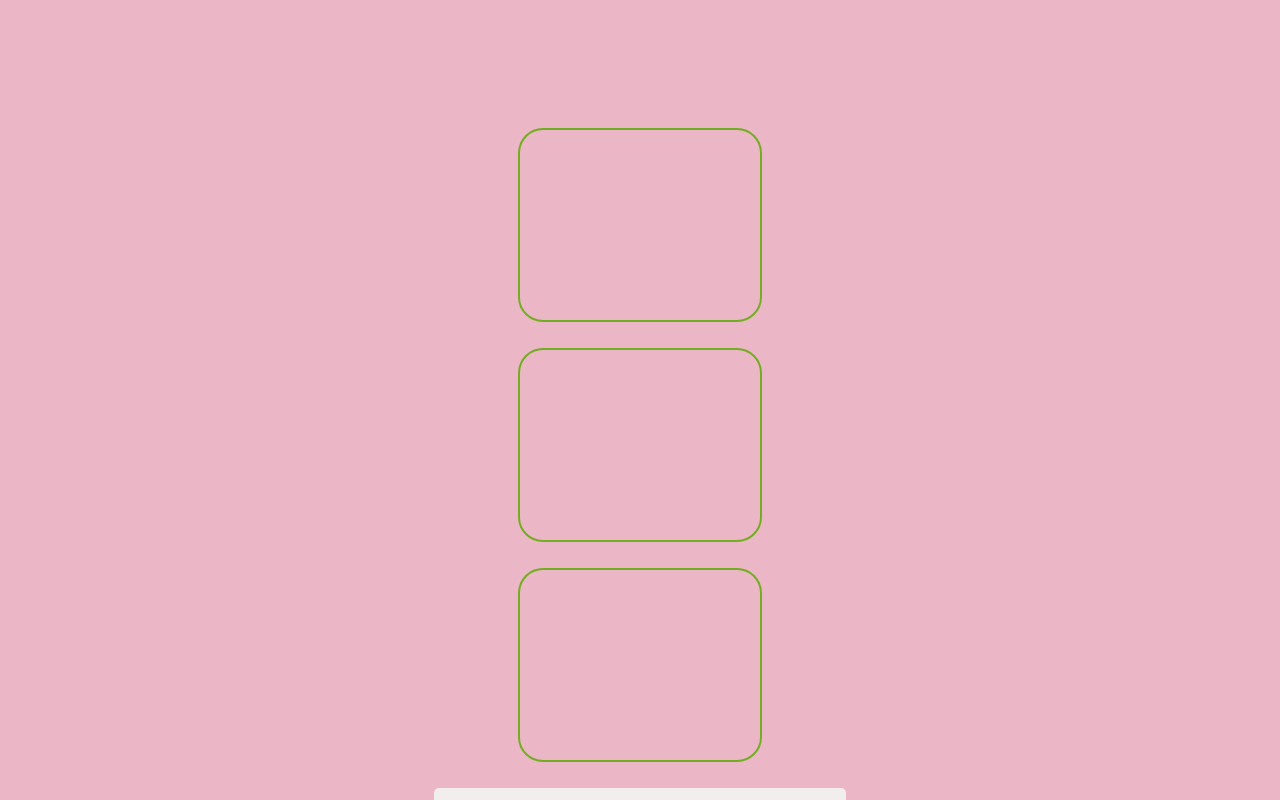
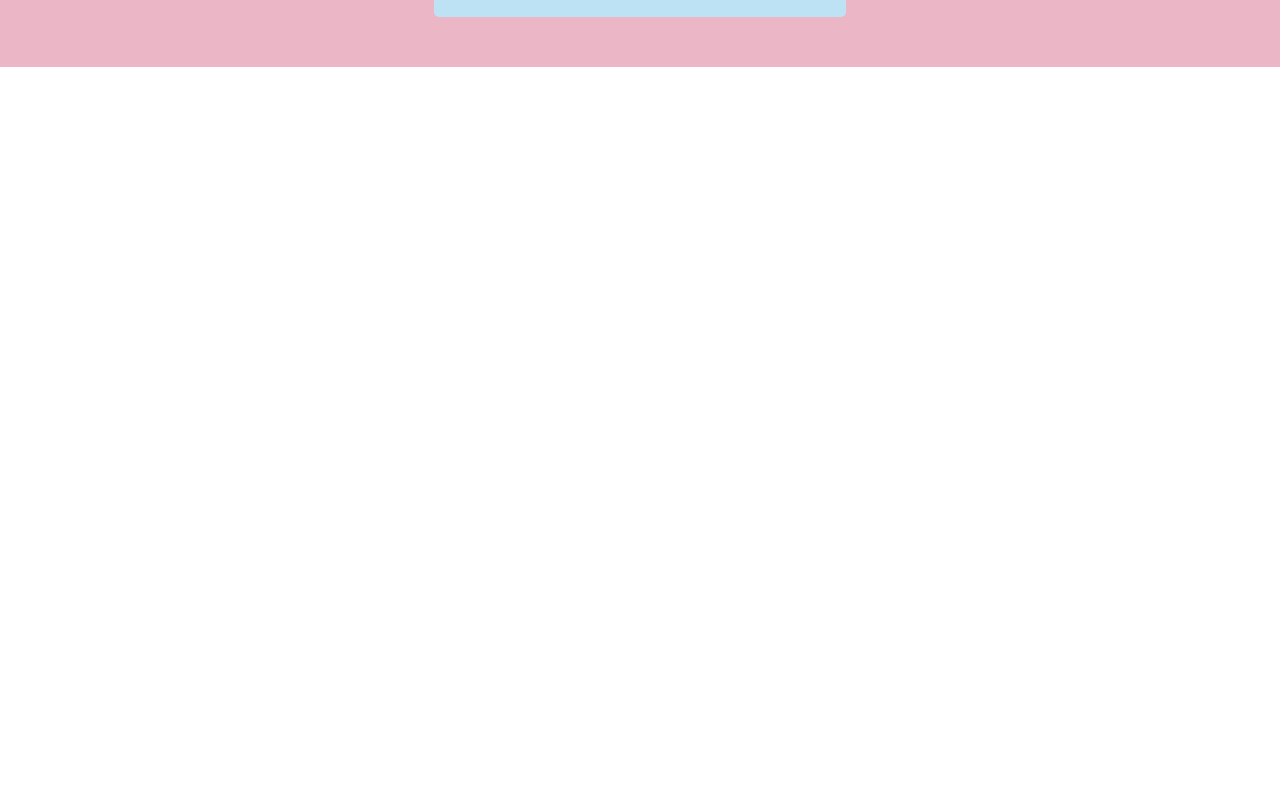
Before and after one commit to pwambui2020/firebase-portfolio, a React (Create React App) app: page /signin in a window 1280 px wide. Shown: the part 380-1180 px from the top of the page. After the commit the page ends 800 px from the top, so only its background shows below. Built offline with nearby package versions, Linux system fonts and the light colour scheme.

Commit message:
added the new  changes to complete the project

```diff
--- a/package.json
+++ b/package.json
@@ -3,6 +3,9 @@
   "version": "0.1.0",
   "private": true,
   "dependencies": {
+    "@emotion/react": "^11.14.0",
+    "@emotion/styled": "^11.14.0",
+    "@mui/material": "^6.4.7",
     "cra-template": "1.2.0",
     "firebase": "^11.3.1",
     "firebase-admin": "^13.1.0",
--- a/src/App.css
+++ b/src/App.css
@@ -1,17 +1,13 @@
-
-
 .App-header {
   background-color: #ebb6c6;
-  min-height: 100vh;
   display: flex;
   flex-direction: column;
   align-items: center;
   justify-content: center;
   font-size: calc(10px + 2vmin);
   color: white;
-}
-.title {
-  margin-bottom: 30%;
+  width: 100%;
+  height: 100%;
 }
 
 .App-link {
@@ -21,7 +17,6 @@
 
 .signform {
 
-  /* color: white; */
   padding: 15px 1px;
   margin: 8px 0;
   border: none;
@@ -34,26 +29,16 @@
   background-color: #bce2f3;
   padding: 20px;
   margin-bottom: 50px;
-  width: 50%;
-  height: 100%;
+
   justify-items: center;
 
-  /* display: flex; */
 }
 .signin {
   border-radius: 5px;
-  background-color: #f2eeee;
+  background-color: #bce2f3;
   padding: 20px;
+  margin-bottom: 50px;
 }
-
-/* ul {
-  list-style-type: none;
-  margin: 0;
-  padding: 0;
-  overflow: hidden;
-  background-color: #333;
-} */
-
 li {
   float: left;
 }
@@ -72,8 +57,6 @@ li a {
   padding: 0;
   overflow: hidden;
   background-color: #333;
-
-
 }
 
 li a:hover {
@@ -83,42 +66,10 @@ nav {
   background-color: rgb(32, 32, 26);
   position: fixed;
   width: 100%;
-  /* color: yellow; */
 }
+
 .project-list {
   display: flex;
   align-items: center;
   flex-direction: column;
 }
-.cards {
-  background-color: white;
-  width: 100%;
-  margin-bottom: 2000px;
-  display: flex;
-  flex-direction: row;
-  justify-items: space-between;
-}
-.skills {
-
-  border-radius: 25px;
-  border: 2px solid #73AD21;
-  padding: 20px;
-  width: 200px;
-  height: 150px;
-
-}
-.bio {
-  border-radius: 25px;
-  border: 2px solid #73AD21;
-  padding: 20px;
-  width: 200px;
-  height: 150px;
-}
-.pro {
-  border-radius: 25px;
-  border: 2px solid #73AD21;
-  padding: 20px;
-  width: 200px;
-  height: 150px;
-
-}
```
Also changed, not shown: 1 other file (tests, documents, lock files or other folders).
